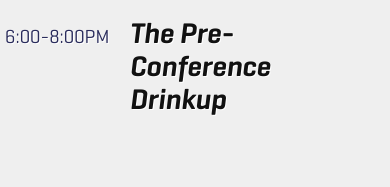
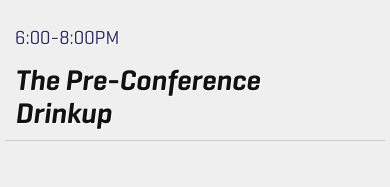
Before and after one commit to SlexAxton/txjs2013, a website: page index.html in a window 390 px wide. Shown: the part 592-779 px from the top of the page. Drawn offline with Linux system fonts and the light colour scheme.

Commit message:
time media queries

```diff
--- a/css/main.css
+++ b/css/main.css
@@ -654,6 +654,20 @@ article {
 }
 
 /* readme before updating these: http://hehpic.com/eD.jpg */
+
+@media all and (max-width: 640px) {
+  .time {
+    display: block;
+  }
+  article {
+    display: block;
+  }
+  article h2 {
+    padding-left: 0;
+  }
+}
+
+
 /*
 
 @media all and (max-width: 768px) {
```
